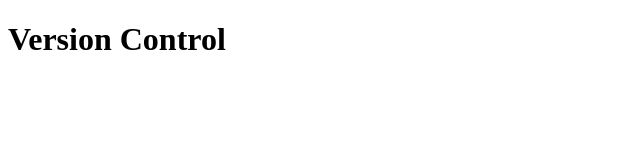
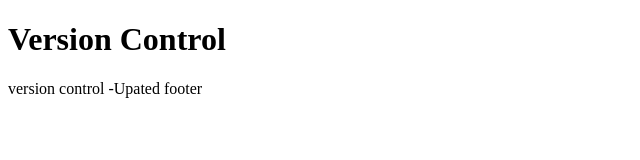
Before and after one commit to YodanyCuadros/version-control-simulation-YodanyCuadros, a plain HTML site: page index.html in a window 1280 px wide. Shown: the whole page, without its empty margins (0-640 px from the left). Drawn offline with Linux system fonts and the light colour scheme.

Commit message:
going to cuase Conflict

```diff
--- a/index.html
+++ b/index.html
@@ -8,5 +8,9 @@
 <body>
 
   <h1>Version Control</h1>
+
+  <footer>
+    <p>version control -Upated footer</p>
+  </footer>
 </body>
 </html>
```
